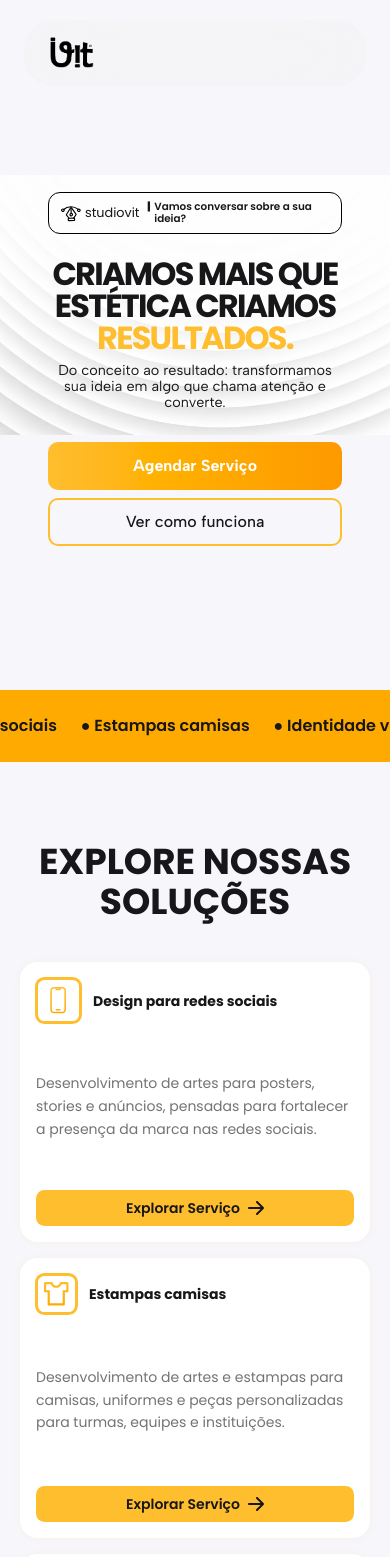
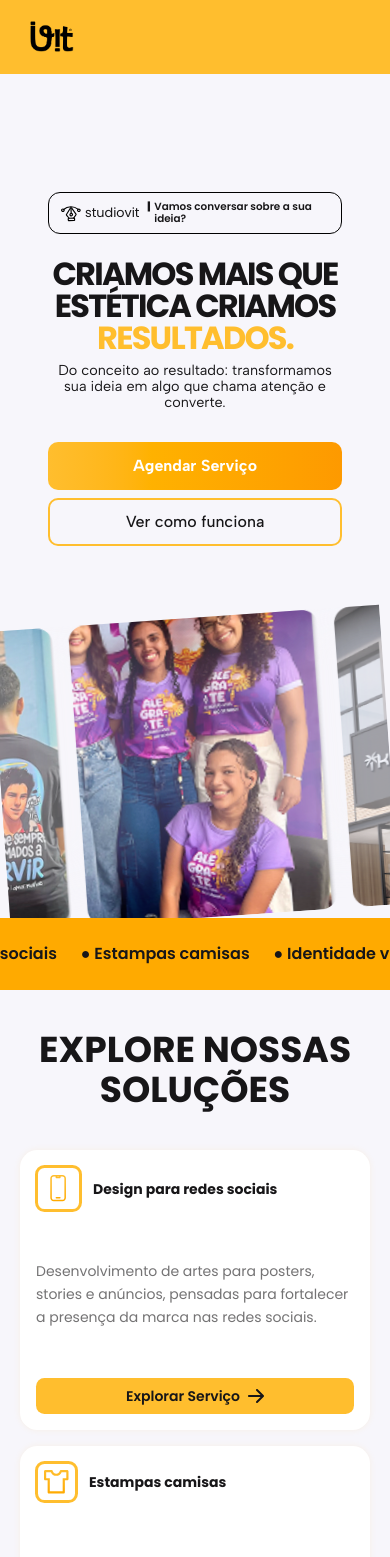
Before and after one commit to felipinx7/studiovit, a React (Vite) app: page / in a window 390 px wide. Shown: the top 1557 px of the page. Built offline with nearby package versions, Linux system fonts and the light colour scheme.

Commit message:
fix: mudanças no layout e tambémm conserto de bugs e troca de cores

```diff
--- a/src/components/layout/header.tsx
+++ b/src/components/layout/header.tsx
@@ -1,24 +1,54 @@
-import { useState } from 'react'
+import { useEffect, useState } from 'react'
 import { IconeBarra } from '../../assets/icons/icone-barra'
 import { logoVit } from '../../assets/image'
 import { textoLinkHeader } from '../../constants/links-header'
 import { scrollParaIrSecao } from '../../utils/navegacao-header'
 
 export function Header() {
-  // Variveis utilizados no componente
   const [abrirHeader, setAbrirHeader] = useState(true)
+  const [isScrolled, setIsScrolled] = useState(false)
 
-  // Funções utilizadas no componente
+  useEffect(() => {
+    function handleScroll() {
+      setIsScrolled(window.scrollY > 50)
+    }
+
+    window.addEventListener('scroll', handleScroll)
+    return () => window.removeEventListener('scroll', handleScroll)
+  }, [])
+
   function ManipularVisibilidadeHeader() {
     setAbrirHeader((prev) => !prev)
   }
+
   return (
-    <header className="w-full">
-      <div className="flex h-auto items-center justify-between rounded-[30px] bg-zinc-100/80 px-7 py-4 backdrop-blur-2xl max-md:px-3 max-md:py-1">
-        {/* HEADER DESKTOP  */}
+    <>
+      {/* Espaço quando vira flutuante */}
+      {isScrolled && <div className="h-[100px]" />}
 
+      {/* HEADER */}
+      <header
+        className={`fixed left-0 z-50 w-full transition-all duration-500 ${
+          isScrolled ? 'top-4 px-4' : 'top-0 px-0'
+        }`}
+      >
+        {/* FUNDO (full width) */}
+        <div
+          className={`w-full transition-all duration-500 ${
+            isScrolled ? 'bg-transparent' : 'bg-primary-100'
+          }`}
+        >
+          {/* CONTAINER CENTRAL (1280px) */}
+          <div
+            className={`mx-auto flex max-w-[1280px] items-center justify-between transition-all duration-500 ${
+              isScrolled
+                ? 'rounded-[30px] bg-zinc-100/80 px-7 py-4 shadow-lg backdrop-blur-2xl'
+                : 'px-6 py-4'
+            }`}
+          >
+            {/*  DESKTOP  */}
             <div className="flex w-full items-center justify-between max-md:hidden">
-          {/* Container da logo */}
+              {/* Logo */}
               <div onClick={() => scrollParaIrSecao('inicio')}>
                 <img
                   src={logoVit}
@@ -28,64 +58,77 @@ export function Header() {
                 />
               </div>
 
-          {/* Container dos links */}
-          <div className="flex items-center justify-between gap-4">
+              {/* Links */}
+              <div className="flex items-center gap-4">
                 {textoLinkHeader.map((link) => (
                   <a
                     key={link.section}
                     onClick={() => scrollParaIrSecao(link.id)}
-                className="text-neutral-0/60 after:bg-primary-100 hover:text-neutral-0 relative cursor-pointer after:absolute after:bottom-0 after:left-0 after:h-[2.5px] after:w-0 after:transition-all after:duration-500 hover:after:w-full"
+                    className={`relative cursor-pointer transition-all duration-300 after:absolute after:bottom-0 after:left-0 after:h-[2px] after:w-0 after:transition-all after:duration-500 hover:after:w-full ${
+                      isScrolled
+                        ? 'text-neutral-0/60 hover:text-neutral-0 after:bg-primary-100'
+                        : 'text-black after:bg-black hover:text-black'
+                    }`}
                   >
                     {link.nomeLink}
                   </a>
                 ))}
               </div>
 
-          {/* botão de contato */}
+              {/* Botão */}
               <button
                 onClick={() => scrollParaIrSecao('contato')}
-            className="from-primary-100 cursor-pointer rounded-[30px] bg-gradient-to-r to-amber-500 px-8 py-3 font-semibold text-white transition-all duration-[0.5s] ease-in-out hover:scale-105 hover:shadow-2xs"
+                className={`cursor-pointer rounded-[30px] px-8 py-3 font-semibold transition-all duration-500 hover:scale-105 ${
+                  isScrolled
+                    ? 'from-primary-100 bg-gradient-to-r to-amber-500 text-white'
+                    : 'bg-white text-black'
+                }`}
               >
                 contate-nos
               </button>
             </div>
 
-        {/* HEADER MOBILE  */}
+            {/*  MOBILE  */}
             <div
-          className={`hidden w-full flex-col items-center justify-between ${abrirHeader ? 'gap-0' : 'gap-10'} overflow-hidden max-md:flex`}
+              className={`hidden w-full flex-col max-md:flex ${
+                abrirHeader ? 'gap-0' : 'gap-10'
+              } overflow-hidden`}
             >
-          {/* container informação logo e barras */}
-          <div className="flex w-full items-center justify-between p-3">
-            {/* container da logo  */}
+              <div className="flex w-full items-center justify-between p-1">
                 <div
                   className="cursor-pointer"
                   onClick={() => scrollParaIrSecao('inicio')}
                 >
-              <img src={logoVit} className="w-[3rem]" alt="" />
+                  <img
+                    src={logoVit}
+                    aria-label="logoVit"
+                    className="w-[3rem]"
+                    alt=""
+                  />
                 </div>
 
-            {/* container da abertura do menu  */}
-            <div>
                 <IconeBarra
                   ManipularAbrirHeader={ManipularVisibilidadeHeader}
                   abrirHeader={abrirHeader}
                 />
               </div>
-          </div>
 
-          {/* container do menu  */}
               <div
-            className={`flex w-full flex-col gap-4 px-4 transition-all duration-1000 ${
+                className={`flex w-full flex-col gap-4 px-4 transition-all duration-700 ${
                   abrirHeader
                     ? 'max-h-0 scale-95 py-0 opacity-0'
                     : 'max-h-[500px] scale-100 py-4 opacity-100'
-            } `}
+                }`}
               >
                 {textoLinkHeader.map((link) => (
                   <a
+                    key={link.section}
                     onClick={() => scrollParaIrSecao(link.id)}
-                key={link.section}
-                className="text-neutral-0/60 hover:text-neutral-0 text-[1.1rem]"
+                    className={`text-[1.1rem] ${
+                      isScrolled
+                        ? 'text-neutral-0/60 hover:text-neutral-0'
+                        : 'text-black'
+                    }`}
                   >
                     {link.nomeLink}
                   </a>
@@ -93,6 +136,8 @@ export function Header() {
               </div>
             </div>
           </div>
+        </div>
       </header>
+    </>
   )
 }
--- a/src/components/layout/layout-onda.tsx
+++ /dev/null
@@ -1,14 +0,0 @@
-import ReactDOM from 'react-dom'
-
-export function LayoutOnda() {
-  return ReactDOM.createPortal(
-    <div className="absolute z-0 max-md:hidden inset-0 h-screen w-screen">
-      {/* <img
-        src={ondas}
-        className="absolute bottom-0 left-0 w-[10000px] translate-x-[-1rem] translate-y-[10rem]"
-        alt=""
-      /> */}
-    </div>,
-    document.body,
-  )
-}
--- a/src/components/layout/linha-servicos.tsx
+++ b/src/components/layout/linha-servicos.tsx
@@ -2,7 +2,7 @@ import { textoTrabalhos } from '../../constants/textos-trabalhos'
 
 export function LinhaServicos() {
   return (
-    <article className="bg-primary-700 z-10 flex h-auto w-full items-center justify-center overflow-hidden px-3 py-6 md:px-6 max-md:py-6 ">
+    <article className="bg-primary-700 z-10 flex h-auto w-full items-center justify-center overflow-hidden px-3 py-6 max-md:py-6 md:px-6">
       <div className="animate-scroll-tags flex w-full items-center justify-between gap-6 font-semibold whitespace-nowrap md:gap-8">
         {textoTrabalhos.map((link) => (
           <p className="w-full" key={link}>
--- a/src/components/ui/card-trabalho.tsx
+++ b/src/components/ui/card-trabalho.tsx
@@ -1,10 +1,13 @@
 interface InterfaceCardTrabalho {
   imagem: string
+  tamanhoCard?: string
 }
 
-export function CardTrabalho({ imagem }: InterfaceCardTrabalho) {
+export function CardTrabalho({ imagem, tamanhoCard }: InterfaceCardTrabalho) {
   return (
-    <article className="h-[400px] max-md:h-[350px] max-md:w-[300px] w-[350px] overflow-hidden rounded-2xl">
+    <article
+      className={`${tamanhoCard ?? 'h-[400px] w-[350px]'} flex-shrink-0 overflow-hidden rounded-2xl`}
+    >
       <img src={imagem} className="h-full w-full object-cover" alt="" />
     </article>
   )
--- /dev/null
+++ b/src/constants/array-de-imagem.ts
@@ -0,0 +1,32 @@
+import {
+  foto03,
+  foto05,
+  foto06,
+  foto04,
+  foto07,
+  foto08,
+  foto09,
+  foto10,
+  foto11
+} from '../assets/image'
+
+export const ImagemTrabalhos: string[] = [
+  foto03,
+  foto04,
+  foto05,
+  foto06,
+  foto07,
+  foto08,
+  foto09,
+  foto10,
+  foto11,
+  foto03,
+  foto04,
+  foto05,
+  foto06,
+  foto07,
+  foto08,
+  foto09,
+  foto10,
+  foto11
+]
--- a/src/constants/text-card-etapa.ts
+++ b/src/constants/text-card-etapa.ts
@@ -25,7 +25,7 @@ export const textCardEtapa: InterfaceCardEtapa[] = [
   {
     icone: IconeEtapa04,
     numeroEtapa: "4º Etapa",
-    descricao: "Efetue o pagamento para dar continuidade",
+    descricao: "Efetue o pagamento para dar continuidade.",
   },
   {
     icone: IconeEtapa05,
--- a/src/pages/sections/secao-contato.tsx
+++ b/src/pages/sections/secao-contato.tsx
@@ -14,17 +14,18 @@ export function SecaoContato() {
           className="flex flex-col items-center justify-center gap-1"
         >
           <p className="font-medium tracking-[20%]">CONTATE-NOS</p>
-          <h1 className="text-center text-[2rem] leading-9 font-bold">
+          <h1 className="text-center text-[2rem] leading-9 font-bold max-md:text-[1.3rem] max-md:leading-7">
             CONHEÇA OS NOSSOS MEIOS DE <br />
             COMUNICAÇÃO
           </h1>
         </div>
 
         {/* container dos botões  */}
-        <div  data-aos="fade-left" className="flex w-full flex-col items-center justify-center gap-8">
-          <button
-            className="text-neutral-0 transition-all duration-500 hover:bg-primary-amarelo hover:scale-105 from-primary-100/0 flex w-[40%] items-center justify-center gap-3 rounded-2xl border-2 border-amber-400 bg-gradient-to-r to-amber-500/0 p-6 text-2xl font-medium shadow-md hover:border-black max-md:w-[80%]"
-          >
+        <div
+          data-aos="fade-left"
+          className="flex w-full flex-col items-center justify-center gap-8"
+        >
+          <button className="text-neutral-0 hover:bg-primary-amarelo from-primary-100/0 flex w-[40%] items-center justify-center gap-3 rounded-2xl border-2 border-amber-400 bg-gradient-to-r to-amber-500/0 p-6 text-2xl font-medium shadow-md transition-all duration-500 hover:scale-105 hover:border-black max-md:w-[80%]">
             <a
               href="https://wa.me/5588992179617?text=Olá, gostaria de mais informações sobre o seu trabalho!"
               className="flex items-center justify-center gap-4"
@@ -35,9 +36,7 @@ export function SecaoContato() {
             </a>
           </button>
 
-          <button
-            className="text-neutral-0 transition-all duration-500 from-primary-100/0 flex w-[40%] hover:bg-primary-amarelo hover:scale-105 items-center justify-center gap-3 rounded-2xl border-2 border-amber-400 bg-gradient-to-r to-amber-500/0 p-6 text-2xl font-medium shadow-md hover:border-black max-md:w-[80%]"
-          >
+          <button className="text-neutral-0 from-primary-100/0 hover:bg-primary-amarelo flex w-[40%] items-center justify-center gap-3 rounded-2xl border-2 border-amber-400 bg-gradient-to-r to-amber-500/0 p-6 text-2xl font-medium shadow-md transition-all duration-500 hover:scale-105 hover:border-black max-md:w-[80%]">
             <a
               href="https://www.instagram.com/studioviit/"
               target="_blank"
--- a/src/pages/sections/secao-explorar.tsx
+++ b/src/pages/sections/secao-explorar.tsx
@@ -3,15 +3,25 @@ import { textoCardSolucao } from '../../constants/texto-card-solucao'
 
 export function SecaoExplorar() {
   return (
-    <section id='servico' z-10 className="flex w-full relativej items-start justify-center px-5 py-36 md:px-6 max-md:py-10">
-      <div className="flex w-full max-w-[1280px] z-10 flex-col items-center justify-between gap-10">
+    <section
+      id="servico"
+      z-10
+      className="relative bg-neutral-100 z-10 flex w-full items-start justify-center px-5 py-36 max-md:py-10 md:px-6"
+    >
+      <div className="z-10 flex w-full max-w-[1280px] flex-col items-center justify-between gap-10">
         {/* Conatiner de texto */}
-        <div data-aos="fade-right" className="flex w-full justify-center max-md:pt-12 text-center text-4xl font-bold">
+        <div
+          data-aos="fade-right"
+          className="flex w-full justify-center text-center text-4xl font-bold max-md:pt-2"
+        >
           <h1>EXPLORE NOSSAS SOLUÇÕES</h1>
         </div>
 
         {/* container dos cards */}
-        <div data-testid="container-dos-cards-explorar" className="w-full items-center justify-center">
+        <div
+          data-testid="container-dos-cards-explorar"
+          className="w-full items-center justify-center"
+        >
           <div className="grid grid-cols-1 place-items-center gap-4 md:grid-cols-2 md:gap-6 lg:grid-cols-3">
             {textoCardSolucao.map((link) => (
               <CardExplorar
--- a/src/pages/sections/secao-inicio.tsx
+++ b/src/pages/sections/secao-inicio.tsx
@@ -1,15 +1,16 @@
-import { fundoOnda, ondas } from '../../assets/image'
 import { CardApresentacao } from '../../components/ui/card-apresentacao'
+import { CardTrabalho } from '../../components/ui/card-trabalho'
+import { ImagemTrabalhos } from '../../constants/array-de-imagem'
 
 export function SecaoInicio() {
   return (
     <section
       id="inicio"
-      className="flex w-full items-center justify-center px-12 pt-42 pb-28 max-md:pt-52"
+      className="flex h-screen w-full items-center justify-center pt-10 pb-28 max-md:pb-0 max-md:h-auto max-md:flex-col max-md:pt-20"
     >
       <div className="z-10 mt-0 flex w-[100%] max-w-[1280px] items-center justify-center max-md:pt-48">
         {/* container do conteúdo principal */}
-        <div className="flex flex-col items-center justify-center gap-4 max-md:-translate-y-8">
+        <div className="flex flex-col items-center justify-center gap-4 max-md:-translate-y-8 max-md:px-12">
           {/* container do card de apresentação */}
           <div className="flex w-auto justify-center">
             <CardApresentacao />
@@ -31,7 +32,7 @@ export function SecaoInicio() {
           </div>
 
           {/* container dos botões  */}
-          <div className="font-family-secondary responsive-layout mt-4 flex items-center justify-center gap-4 max-sm:w-full">
+          <div className="font-family-secondary max-md:pb-10 responsive-layout mt-4 flex items-center justify-center gap-4 max-sm:w-full">
             <button className="from-primary-100 h-auto w-auto cursor-pointer rounded-[10px] bg-gradient-to-r to-amber-500 px-8 py-3 text-[1rem] font-bold text-white transition-all duration-300 ease-out hover:scale-105 hover:shadow-lg active:scale-95 max-sm:w-full max-sm:wrap-break-word">
               <p className="break-all">Agendar Serviço </p>
             </button>
@@ -41,14 +42,34 @@ export function SecaoInicio() {
           </div>
         </div>
       </div>
+      {/* cotainer scroll das artes */}
 
-      <img
-        src={ondas}
-        className="absolute bottom-0 left-0 z-0 w-[50000px] translate-x-[-1rem] translate-y-[5rem] max-lg:translate-y-[3rem] max-md:hidden"
-        alt=""
-      />
+      <div
+        data-testid="container-trabalhos"
+        className="absolute z-0 w-full overflow-hidden max-sm:translate-y-0 translate-y-[23rem] -rotate-[4deg] flex-col items-center justify-center gap-10 max-md:relative max-md:translate-y-6"
+      >
+        <div className="absolute top-0 left-0 z-[2] h-[250px] w-[500px] -translate-x-1/2 rounded-full bg-gradient-to-r from-transparent via-[#f7f6fb]/80 to-transparent opacity-60 blur-xl"></div>
+        <div className="absolute top-0 right-0 z-[2] h-[250px] w-[500px] translate-x-[15rem] rounded-full bg-gradient-to-r from-transparent via-[#f7f6fb]/80 to-transparent opacity-60 blur-xl"></div>
+        <div className="relative w-full overflow-hidden">
+          <div className="animate-marquee flex items-center justify-center gap-4">
+            {ImagemTrabalhos.map((image, index) => (
+              <CardTrabalho
+                tamanhoCard="max-md:w-w-[200px] h-[300px] w-[250px]"
+                imagem={image}
+                key={index}
+              />
+            ))}
 
-      <img src={fundoOnda} className="absolute z-0" alt="" />
+            {ImagemTrabalhos.map((image, index) => (
+              <CardTrabalho
+                tamanhoCard="max-md:w-w-[200px] h-[300px] w-[250px]"
+                imagem={image}
+                key={index}
+              />
+            ))}
+          </div>
+        </div>
+      </div>
     </section>
   )
 }
--- a/src/pages/studiovit.tsx
+++ b/src/pages/studiovit.tsx
@@ -11,6 +11,7 @@ import { SecaoExplorar } from './sections/secao-explorar'
 import { SecaoInicio } from './sections/secao-inicio'
 import { SecaoTrabalho } from './sections/secao-trabalhos'
 import { SectionFaq } from './sections/section-faq'
+
 
 export function StudioVit() {
   // configuração da bliblioteca aos
@@ -34,10 +35,10 @@ export function StudioVit() {
       </div>
 
       {/* Seções da site  */}
-      <div className="w-full overflow-hidden">
+      <div className="w-full">
         <SecaoInicio />
       </div>
-      <div className="bottom-0 z-10 w-full">
+      <div className="bottom-0 z-10 w-full overflow-x-hidden">
         <LinhaServicos />
       </div>
       <div className="w-full">
```
Also changed, not shown: 1 other file (tests, documents, lock files or other folders). Lines whose indentation alone changed are shown as unchanged.
